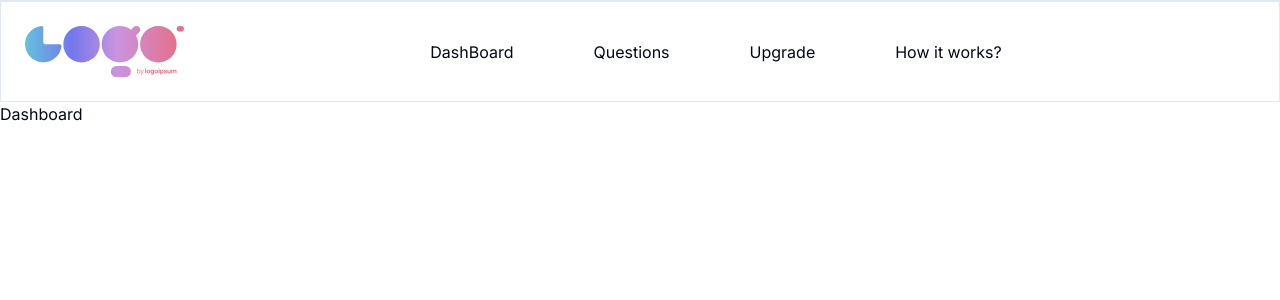
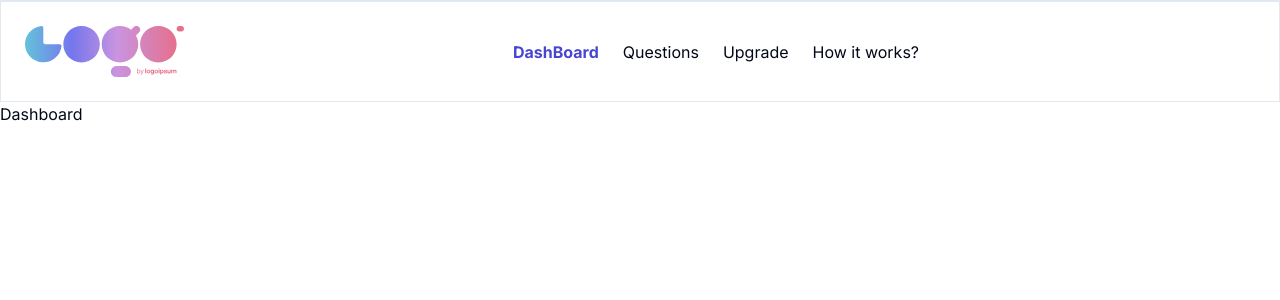
Before and after one commit to vinayykumar/AI-Interview-Platform, a Next.js app: page /dashboard in a window 1280 px wide. Shown: the top 300 px of the page. Built offline with nearby package versions, Linux system fonts and the light colour scheme.

Commit message:
setup drizzle ORM + Neon

```diff
--- a/app/dashboard/_components/Header.jsx
+++ b/app/dashboard/_components/Header.jsx
@@ -1,17 +1,25 @@
-import React from 'react';
+'use client'
+import React, { useEffect } from 'react';
 import Image from 'next/image';
 import { UserButton } from '@clerk/nextjs';
+import { usePathname } from 'next/navigation';
 
 function Header() {
+
+  const path = usePathname();
+  useEffect(()=>{
+    console.log(path)
+  },[ ])
+
   return (
     <div className='flex p-6 items-center justify-between border border-t-2'>
       <Image src='/logo.svg' width={160} height={160} alt='logo' />
       <div className='flex'>
-        <ul className='flex space-x-20'>
-          <li>DashBoard</li>
-          <li>Questions</li>
-          <li>Upgrade</li>
-          <li>How it works?</li>
+        <ul className='hidden md:flex gap-6'>
+          <li className={`hover:text-primary hover:font-bold transition-all cursor-pointer ${path=='/dashboard' && 'text-primary font-bold'}`}>DashBoard</li>
+          <li className={`hover:text-primary hover:font-bold transition-all cursor-pointer ${path=='/dashboard/questions' && 'text-primary font-bold'}`}>Questions</li>
+          <li className={`hover:text-primary hover:font-bold transition-all cursor-pointer ${path=='/dashboard/upgrade' && 'text-primary font-bold'}`}>Upgrade</li>
+          <li className={`hover:text-primary hover:font-bold transition-all cursor-pointer ${path=='/dashboard/how' && 'text-primary font-bold'}`}>How it works?</li>
         </ul>
       </div>
       <div className='mr-2'>
--- /dev/null
+++ b/utils/db.js
@@ -0,0 +1,5 @@
+import { neon } from '@neondatabase/serverless';
+import { drizzle } from 'drizzle-orm/neon-http';
+import * as schema from './schema'
+const sql = neon(process.env.NEXT_PUBLIC_DRIZZLE_DB_URL);
+export const db = drizzle(sql,{schema});
```
Also changed, not shown: drizzle.config.js (added, +8 -0 lines), package.json (+8 -3 lines), utils/schema.js (added, +12 -0 lines), 1 other file (tests, documents, lock files or other folders).
